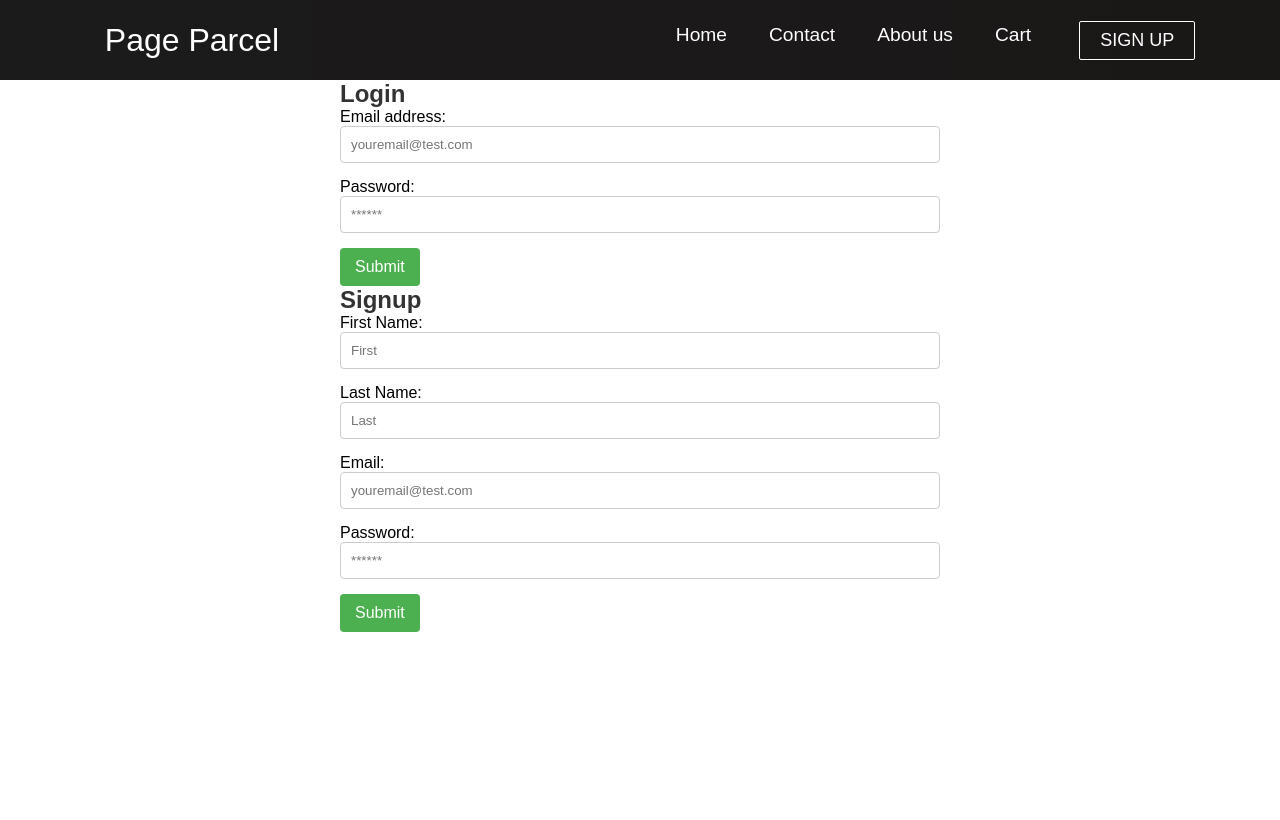
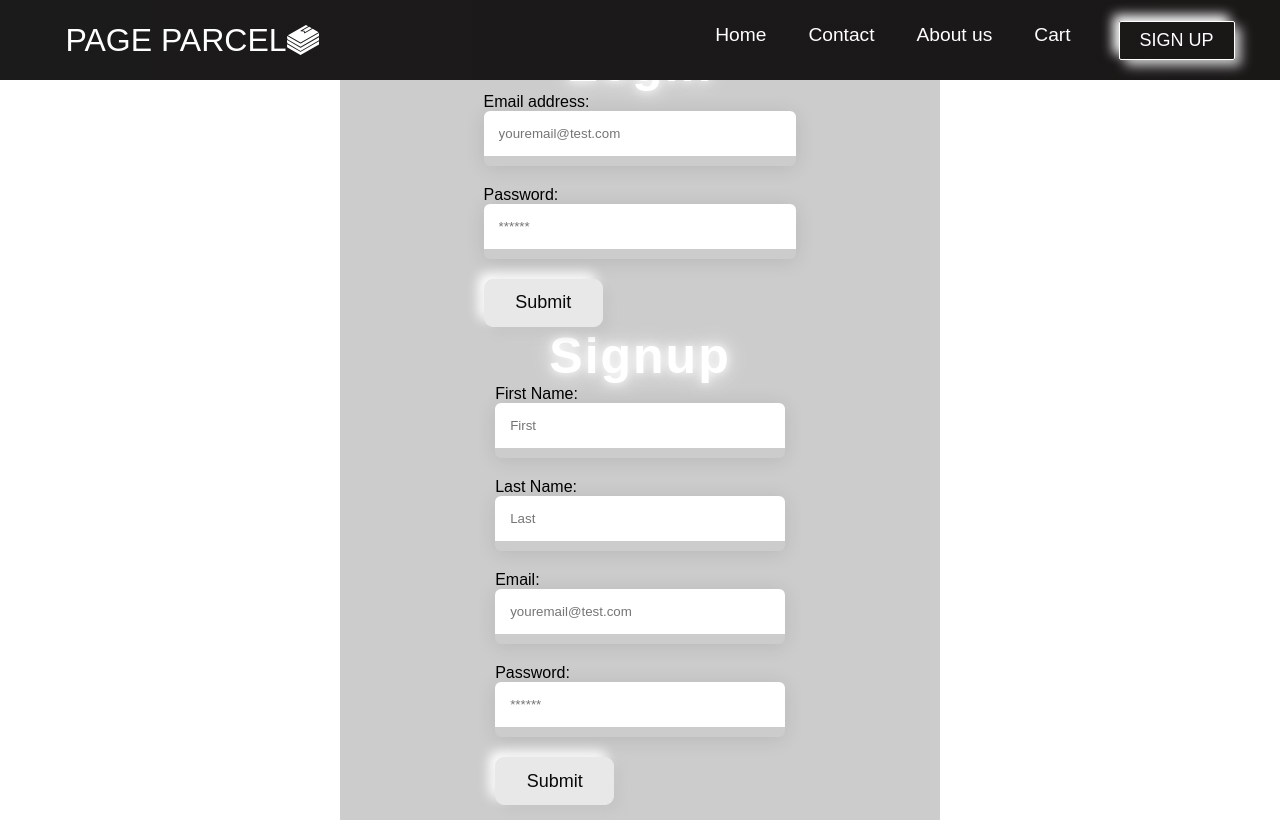
Before and after one commit to samelimill/page-parcel-project, a React (Vite) app in the folder client/: page /login in a window 1280 px wide. Built offline with nearby package versions, Linux system fonts and the light colour scheme.

Commit message:
updated contact page with an alert for sending an email, also create new styling for the headers and navbar

```diff
--- a/client/src/App.jsx
+++ b/client/src/App.jsx
@@ -1,4 +1,3 @@
-
 import Navbar from '../src/components/Home/Navbar';
 import './App.css';
 import Home from '../src/pages/HomePage';
@@ -10,6 +9,7 @@ import Signup from './pages/Signup';
 
 
 function App() {
+
   return (
     <>
       <Router>
--- a/client/src/components/Contact/Contact.css
+++ b/client/src/components/Contact/Contact.css
@@ -1,50 +1,131 @@
-
-
+video {
+    object-fit: cover;
+    width: 100%;
+    height: 100%;
+    position: fixed;
+    z-index: -1;
+  }
 .container {
     max-width: 600px;
-    margin: 0 auto;
+    margin:  -60px auto;
+    height: 100vh;
+    /* width: 100%; */
+    display: flex;
+    flex-direction: column;
+    justify-content: center;
+    align-items: center;
+    box-shadow: inset 0 0 0 1000px rgba(0, 0, 0, 0.2);
+    object-fit: contain;
   }
 
   section {
-    background-color: #f4f4f4;
-    padding: 50px 0;
+    padding-top: 40px;
   }
 
   h2 {
-    color: #333;
+    font-size: 50px;
+    color: white;
+    text-shadow:
+      0 0 10px rgba(255, 255, 255, 0.9), /* Bright white shadow for a glow effect */
+      0 0 20px rgba(255, 255, 255, 0.7), /* Bright white shadow for a glow effect */
+      0 0 30px rgba(255, 255, 255, 0.5); /* Bright white shadow for a glow effect */
+    font-family: 'Arial', sans-serif; /* Change font family to a sans-serif font */
+    font-weight: bold; /* Make the text bold for emphasis */
+    letter-spacing: 2px; /* Add letter spacing for a more stylish look */
+    transition: text-shadow 0.3s ease-in-out; /* Add transition for a smooth effect */
   }
+
 
   .--form-control {
     background-color: #fff;
     border-radius: 8px;
-    padding: 20px;
-    box-shadow: 0 0 10px rgba(0, 0, 0, 0.1);
+    border-bottom: 10px solid #ccc;
+    padding: 30px; /* Increase padding for a larger card */
+    box-shadow: 0 2px 50px rgba(0, 0, 0, 0.1);  }
+
+    input,
+    textarea {
+      width: 100%;
+      padding: 15px; /* Adjusted padding for input fields */
+      margin-bottom: 20px; /* Increased margin for input fields */
+      border: none;
+      border-bottom: 10px solid #ccc; /* Bottom border for a 3D effect */
+      border-radius: 6px; /* Slightly rounded corners */
+      box-shadow: 0 2px 20px rgba(0, 0, 0, 0.1); /* Box shadow for depth */
+    }
+
+    input:focus,
+    textarea:focus {
+      outline: none;
+      border-bottom: 10px solid #4caf50; /* Change border color on focus */
+    }
+
+  button {
+    /* background-color: #4caf50; */
+    position: relative;
+    overflow: hidden;
+    z-index: 1;
+    color: #090909;
+    padding: 0.7em 1.7em; /* Adjusted padding for the button */
+    cursor: pointer;
+    font-size: 18px;
+    border-radius: 0.5em;
+    background: #e8e8e8;
+    border: 1px solid #e8e8e8;
+    box-shadow: 6px 6px 12px #c5c5c5, -6px -6px 12px #ffffff;
   }
 
-  input,
-  textarea {
-    width: 100%;
-    padding: 10px;
-    margin-bottom: 15px;
-    border: 1px solid #ccc;
-    border-radius: 4px;
+  button:active {
+    color: #666;
+    box-shadow: inset 4px 4px 12px #c5c5c5, inset -4px -4px 12px #ffffff;
   }
 
-  button {
-    background-color: #4caf50;
-    color: #fff;
-    padding: 10px 15px;
-    border: none;
-    border-radius: 4px;
-    cursor: pointer;
-    font-size: 16px;
-    transition: background-color 0.3s;
+  button:before{
+    content: "";
+    position: absolute;
+    left: 50%;
+    transform: translateX(-50%) scaleY(1) scaleX(1.25);
+    top: 100%;
+    width: 140%;
+    height: 180%;
+    background-color: rgba(0, 0, 0, 0.05);
+    border-radius: 50%;
+    display: block;
+    transition: all 0.5s 0.1s cubic-bezier(0.55, 0, 0.1, 1);
+    z-index: -1;
   }
 
-  button:hover {
-    background-color: #45a049;
+  button:after {
+    content: "";
+  position: absolute;
+  left: 55%;
+  transform: translateX(-50%) scaleY(1) scaleX(1.45);
+  top: 180%;
+  width: 160%;
+  height: 190%;
+  background-color: #009087;
+  border-radius: 50%;
+  display: block;
+  transition: all 0.5s 0.1s cubic-bezier(0.55, 0, 0.1, 1);
+  z-index: -1;
   }
 
+  button:hover{
+    color: #ffffff;
+  border: 1px solid #009087;
+  }
+
+  button:hover:before{
+    top: -35%;
+  background-color: #009087;
+  transform: translateX(-50%) scaleY(1.3) scaleX(0.8);
+  }
+
+  button:hover:after{
+    top: -45%;
+    background-color: #009087;
+    transform: translateX(-50%) scaleY(1.3) scaleX(0.8);
+  }
   /* Center the form vertically and horizontally */
   .--flex-center {
     display: flex;
@@ -55,8 +136,8 @@
 
   /* Additional styles for a card-like appearance */
   .--card {
-    box-shadow: 0 4px 8px rgba(0, 0, 0, 0.1);
-  }
+    box-shadow: 0 12px 24px rgba(0, 0, 0, 0.5); /* More pronounced box shadow for a 3D effect */
+}
 
   /* Responsive adjustments */
   @media (max-width: 768px) {
--- a/client/src/components/Contact/Contact.jsx
+++ b/client/src/components/Contact/Contact.jsx
@@ -3,35 +3,40 @@ import emailjs from '@emailjs/browser';
 import './contact.css'
 import '../../App.css'
 function contact() {
-    const form = useRef();
+    const reForm = useRef()
 
     const sendEmail = (e) => {
         e.preventDefault();
 
-        emailjs.sendForm('service_im9kdxc', 'template_pwa6448', form.current, 'LkT4LBtQzlJtM9o2G')
-          .then((result) => {
-              console.log(result.text);
-          }, (error) => {
-              console.log(error.text);
-          });
-          e.target.reset()
-      };
+        emailjs.sendForm('service_im9kdxc', 'template_pwa6448', reForm.current, 'LkT4LBtQzlJtM9o2G')
+        .then(
+            () => {
+                alert('Message successfully sent!')
+                window.location.reload(false)
+            },
+            () => {
+            alert('Failed to send the message, please try again')
+            }
+        )
+      }
+
 
     return (
       <section>
 
         <div className="container">
-        {/* <video src="/assets/videos/pexels_videos_2421545 (2160p).mp4" autoPlay loop muted /> */}
+        <video src="/assets/videos/pexels_videos_2421545 (2160p).mp4" autoPlay loop muted />
           <h2 className="--text-center">Contact Us</h2>
-          <form ref={form} onSubmit={sendEmail} className="--form-control --card">
+          <form ref={reForm} onSubmit={sendEmail} className="--form-control --card">
           <input type="text"  placeholder="Full Name" name="User_name" required/>
           <input type="Email"  placeholder="Email" name="User_email" required/>
           <input type="text"  placeholder="Subject" name="Subject" required/>
-          <textarea name="message" cols="30" rows="10"></textarea>
+          <textarea name="message" placeholder="Message" cols="30" rows="10"></textarea>
           <button type="submit" className="--btn --btn-primary">
               Send Message
           </button>
           </form>
+
         </div>
       </section>
     )
--- a/client/src/components/Home/Cards.css
+++ b/client/src/components/Home/Cards.css
@@ -7,6 +7,14 @@
     text-align: center;
     color: white;
     letter-spacing: 5px;
+    text-shadow:
+      0 0 10px rgba(255, 255, 255, 0.9), /* Bright white shadow for a glow effect */
+      0 0 20px rgba(255, 255, 255, 0.7), /* Bright white shadow for a glow effect */
+      0 0 30px rgba(255, 255, 255, 0.5); /* Bright white shadow for a glow effect */
+    font-family: 'Arial', sans-serif; /* Change font family to a sans-serif font */
+    font-weight: bold; /* Make the text bold for emphasis */
+    letter-spacing: 2px; /* Add letter spacing for a more stylish look */
+    transition: text-shadow 0.3s ease-in-out; /* Add transition for a smooth effect */
   }
 
   .cards__container {
@@ -37,7 +45,7 @@
   }
 
   .cards__item__link {
-    background-color: #d89c60;
+    background-color: white;
     display: flex;
     flex-flow: column;
     width: 100%;
--- a/client/src/components/Home/HeroSection.css
+++ b/client/src/components/Home/HeroSection.css
@@ -20,8 +20,16 @@ video {
 
 .hero-container > h1 {
   color: #fff;
-  font-size: 100px;
+  font-size: 80px;
   margin-top: -100px;
+  text-shadow:
+      0 0 10px rgba(255, 255, 255, 0.9), /* Bright white shadow for a glow effect */
+      0 0 20px rgba(255, 255, 255, 0.7), /* Bright white shadow for a glow effect */
+      0 0 30px rgba(255, 255, 255, 0.5); /* Bright white shadow for a glow effect */
+    font-family: 'Arial', sans-serif; /* Change font family to a sans-serif font */
+    font-weight: bold; /* Make the text bold for emphasis */
+    letter-spacing: 2px; /* Add letter spacing for a more stylish look */
+    transition: text-shadow 0.3s ease-in-out; /* Add transition for a smooth effect */
 }
 
 .hero-container > p {
--- a/client/src/components/Home/Navbar.css
+++ b/client/src/components/Home/Navbar.css
@@ -73,6 +73,7 @@
 
   .menu-icon {
     display: none;
+    color: white;
   }
 
   @media screen and (max-width: 960px) {
--- a/client/src/components/Home/Navbar.jsx
+++ b/client/src/components/Home/Navbar.jsx
@@ -2,8 +2,11 @@ import  { useState, useEffect } from 'react';
 import { Button } from './Button';
 import { Link } from 'react-router-dom';
 import './Navbar.css';
-import { GiHamburgerMenu } from "react-icons/gi";
-import { FaBattleNet } from "react-icons/fa6";
+import { IoMenuSharp } from "react-icons/io5";
+
+import { AiOutlineMenuFold } from "react-icons/ai";
+import { SiBookstack } from "react-icons/si";
+
 
 function Navbar() {
   const [click, setClick] = useState(false);
@@ -31,11 +34,11 @@ function Navbar() {
       <nav className='navbar'>
         <div className='navbar-container'>
           <Link to='/' className='navbar-logo' onClick={closeMobileMenu}>
-            Page Parcel
-            {/* <i class='fab fa-typo3' /> */}
+            PAGE PARCEL <SiBookstack />
           </Link>
           <div className='menu-icon' onClick={handleClick}>
-            {!click ?  <GiHamburgerMenu /> : <FaBattleNet />}
+            {!click ?  <IoMenuSharp />: <AiOutlineMenuFold />
+}
 
           </div>
           <ul className={click ? 'nav-menu active' : 'nav-menu'}>
```
Also changed, not shown: client/package.json (+5 -5 lines), 1 other file (tests, documents, lock files or other folders).
